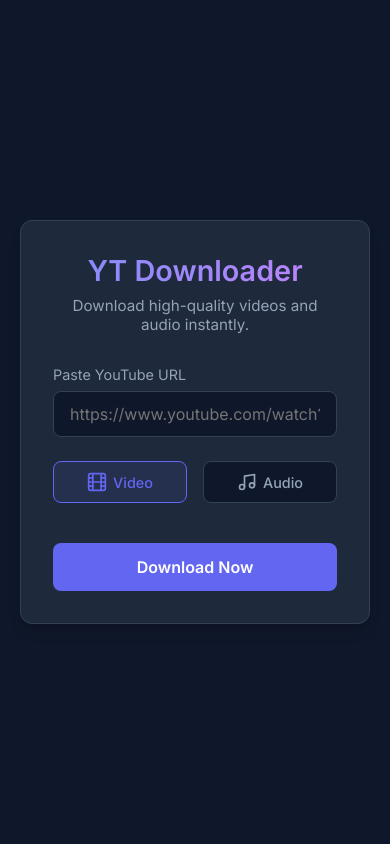
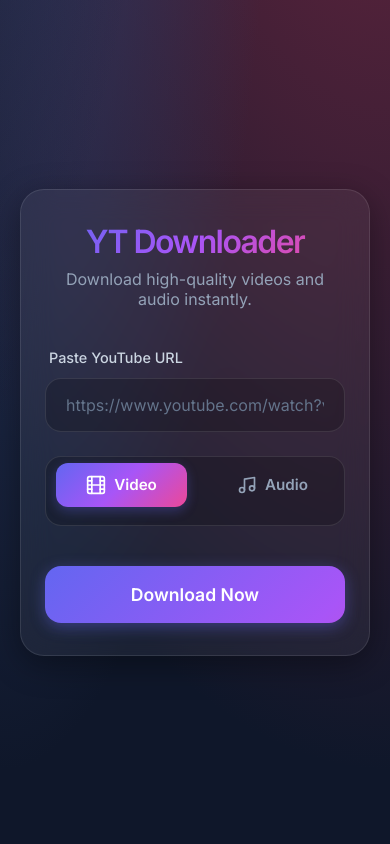
Before and after one commit to AsbinGhimire/ytb-media-downloader, a Django app: page / in a window 390 px wide. Run offline with Django 5.2, Linux system fonts and the light colour scheme.

Commit message:
UI: Apply premium glassmorphism theme and animations

```diff
--- a/yt-downloader/downloader/static/downloader/style.css
+++ b/yt-downloader/downloader/static/downloader/style.css
@@ -1,13 +1,18 @@
 :root {
-    --primary-color: #6366f1; /* Indigo */
-    --primary-hover: #4f46e5;
-    --background-color: #0f172a; /* Slate 900 */
-    --card-background: #1e293b; /* Slate 800 */
-    --text-color: #f8fafc; /* Slate 50 */
-    --text-muted: #94a3b8; /* Slate 400 */
-    --border-color: #334155; /* Slate 700 */
-    --shadow: 0 10px 15px -3px rgba(0, 0, 0, 0.1), 0 4px 6px -2px rgba(0, 0, 0, 0.05);
-    --radius: 12px;
+    /* Premium Palette */
+    --primary-gradient: linear-gradient(135deg, #6366f1 0%, #a855f7 50%, #ec4899 100%);
+    --bg-gradient: radial-gradient(at 0% 0%, hsla(253,16%,7%,1) 0, transparent 50%),
+                   radial-gradient(at 50% 0%, hsla(225,39%,30%,1) 0, transparent 50%),
+                   radial-gradient(at 100% 0%, hsla(339,49%,30%,1) 0, transparent 50%);
+    --glass-bg: rgba(255, 255, 255, 0.05);
+    --glass-border: rgba(255, 255, 255, 0.1);
+    --glass-shadow: 0 8px 32px 0 rgba(0, 0, 0, 0.37);
+    --text-main: #ffffff;
+    --text-muted: #94a3b8;
+    --input-bg: rgba(0, 0, 0, 0.2);
+    --radius-lg: 24px;
+    --radius-md: 16px;
+    --radius-sm: 12px;
 }
 
 * {
@@ -18,73 +23,155 @@
 }
 
 body {
-    background-color: var(--background-color);
-    color: var(--text-color);
     min-height: 100vh;
+    background-color: #0f172a;
+    background-image: var(--bg-gradient);
+    background-size: 200% 200%;
+    animation: bg-shift 15s ease infinite;
     display: flex;
     align-items: center;
     justify-content: center;
+    color: var(--text-main);
     padding: 20px;
+    overflow: hidden; /* For the blobs */
+    position: relative;
 }
 
+/* Animated Background Blobs */
+.blob {
+    position: absolute;
+    filter: blur(80px);
+    z-index: -1;
+    opacity: 0.6;
+    animation: float 10s infinite ease-in-out;
+}
+
+.blob-1 {
+    top: -10%;
+    left: -10%;
+    width: 500px;
+    height: 500px;
+    background: #4f46e5;
+    animation-delay: 0s;
+}
+
+.blob-2 {
+    bottom: -10%;
+    right: -10%;
+    width: 400px;
+    height: 400px;
+    background: #db2777;
+    animation-delay: -2s;
+}
+
+.blob-3 {
+    top: 40%;
+    left: 40%;
+    width: 300px;
+    height: 300px;
+    background: #7c3aed;
+    animation-delay: -4s;
+}
+
+@keyframes float {
+    0%, 100% { transform: translate(0, 0) scale(1); }
+    33% { transform: translate(30px, -50px) scale(1.1); }
+    66% { transform: translate(-20px, 20px) scale(0.9); }
+}
+
+@keyframes bg-shift {
+    0% { background-position: 0% 50%; }
+    50% { background-position: 100% 50%; }
+    100% { background-position: 0% 50%; }
+}
+
+/* Glass Card */
 .container {
     width: 100%;
-    max-width: 500px;
-    background-color: var(--card-background);
-    padding: 2rem;
-    border-radius: var(--radius);
-    box-shadow: var(--shadow);
-    border: 1px solid var(--border-color);
-    text-align: center;
+    max-width: 480px;
+    background: var(--glass-bg);
+    backdrop-filter: blur(16px);
+    -webkit-backdrop-filter: blur(16px);
+    border: 1px solid var(--glass-border);
+    border-radius: var(--radius-lg);
+    padding: 3rem 2.5rem;
+    box-shadow: var(--glass-shadow);
+    position: relative;
+    z-index: 10;
+    transition: transform 0.3s ease;
 }
 
+.container:hover {
+    transform: translateY(-5px);
+    box-shadow: 0 12px 40px 0 rgba(0, 0, 0, 0.45);
+}
+
+/* Typography */
 h1 {
-    font-size: 1.8rem;
+    font-size: 2.5rem;
+    font-weight: 800;
+    text-align: center;
     margin-bottom: 0.5rem;
-    background: linear-gradient(to right, #818cf8, #c084fc);
+    background: var(--primary-gradient);
     -webkit-background-clip: text;
-    -webkit-text-fill-color: transparent;
+    background-clip: text;
+    color: transparent;
+    letter-spacing: -0.05em;
 }
 
 p.subtitle {
+    text-align: center;
     color: var(--text-muted);
-    margin-bottom: 2rem;
-    font-size: 0.95rem;
+    font-size: 1rem;
+    margin-bottom: 2.5rem;
+    font-weight: 400;
 }
 
+/* Form Elements */
 .input-group {
     margin-bottom: 1.5rem;
-    text-align: left;
 }
 
 label {
     display: block;
-    margin-bottom: 0.5rem;
+    margin-bottom: 0.75rem;
     font-size: 0.9rem;
-    color: var(--text-muted);
+    font-weight: 500;
+    color: #cbd5e1;
+    margin-left: 4px;
 }
 
 input[type="url"] {
     width: 100%;
-    padding: 12px 16px;
-    border-radius: 8px;
-    border: 1px solid var(--border-color);
-    background-color: #0f172a;
+    padding: 16px 20px;
+    background: var(--input-bg);
+    border: 1px solid var(--glass-border);
+    border-radius: var(--radius-md);
     color: white;
     font-size: 1rem;
-    transition: border-color 0.2s;
+    transition: all 0.3s ease;
     outline: none;
 }
 
-input[type="url"]:focus {
-    border-color: var(--primary-color);
-    box-shadow: 0 0 0 3px rgba(99, 102, 241, 0.2);
+input[type="url"]::placeholder {
+    color: #64748b;
 }
 
+input[type="url"]:focus {
+    background: rgba(0, 0, 0, 0.4);
+    border-color: #818cf8;
+    box-shadow: 0 0 0 4px rgba(99, 102, 241, 0.15);
+}
+
+/* Format Selector */
 .format-selector {
     display: flex;
     gap: 1rem;
-    margin-bottom: 2rem;
+    margin-bottom: 2.5rem;
+    padding: 6px;
+    background: var(--input-bg);
+    border-radius: var(--radius-md);
+    border: 1px solid var(--glass-border);
 }
 
 .radio-group {
@@ -93,78 +180,98 @@ input[type="url"]:focus {
 }
 
 .radio-group input[type="radio"] {
-    position: absolute;
-    opacity: 0;
-    cursor: pointer;
+    display: none;
 }
 
 .radio-label {
     display: flex;
     align-items: center;
     justify-content: center;
-    padding: 10px;
-    background-color: #0f172a;
-    border: 1px solid var(--border-color);
-    border-radius: 8px;
+    padding: 12px;
+    border-radius: var(--radius-sm);
     cursor: pointer;
-    transition: all 0.2s;
-    font-weight: 500;
+    transition: all 0.3s ease;
+    font-weight: 600;
+    color: var(--text-muted);
+    font-size: 0.95rem;
+    gap: 8px;
 }
 
 .radio-group input[type="radio"]:checked + .radio-label {
-    background-color: rgba(99, 102, 241, 0.1);
-    border-color: var(--primary-color);
-    color: var(--primary-color);
+    background: var(--primary-gradient);
+    color: white;
+    box-shadow: 0 4px 12px rgba(99, 102, 241, 0.3);
 }
 
+.radio-label:hover:not(:has(input:checked)) {
+    background: rgba(255, 255, 255, 0.05);
+    color: white;
+}
+
+/* Submit Button */
 button {
     width: 100%;
-    padding: 14px;
-    background-color: var(--primary-color);
+    padding: 18px;
+    background: var(--primary-gradient);
+    background-size: 200% auto;
     color: white;
     border: none;
-    border-radius: 8px;
-    font-size: 1rem;
-    font-weight: 600;
+    border-radius: var(--radius-md);
+    font-size: 1.1rem;
+    font-weight: 700;
     cursor: pointer;
-    transition: background-color 0.2s, transform 0.1s;
+    transition: all 0.3s ease;
+    box-shadow: 0 4px 15px rgba(99, 102, 241, 0.4);
+    position: relative;
+    overflow: hidden;
 }
 
 button:hover {
-    background-color: var(--primary-hover);
+    background-position: right center;
+    transform: translateY(-2px);
+    box-shadow: 0 8px 25px rgba(99, 102, 241, 0.5);
 }
 
 button:active {
-    transform: scale(0.98);
+    transform: scale(0.98) translateY(0);
 }
 
 button:disabled {
     opacity: 0.7;
     cursor: not-allowed;
+    filter: grayscale(0.5);
 }
 
+/* Status Messages */
 .status-message {
     margin-top: 1.5rem;
     padding: 1rem;
-    border-radius: 8px;
+    border-radius: var(--radius-sm);
     font-size: 0.95rem;
-    display: none; /* Hidden by default */
+    display: none;
+    text-align: center;
+    animation: fadeIn 0.3s ease;
+    backdrop-filter: blur(10px);
+}
+
+@keyframes fadeIn {
+    from { opacity: 0; transform: translateY(10px); }
+    to { opacity: 1; transform: translateY(0); }
 }
 
 .status-message.success {
-    display: block;
-    background-color: rgba(34, 197, 94, 0.1);
+    background: rgba(34, 197, 94, 0.15);
     color: #4ade80;
-    border: 1px solid rgba(34, 197, 94, 0.2);
+    border: 1px solid rgba(34, 197, 94, 0.3);
 }
 
 .status-message.error {
-    display: block;
-    background-color: rgba(239, 68, 68, 0.1);
+    background: rgba(239, 68, 68, 0.15);
     color: #f87171;
-    border: 1px solid rgba(239, 68, 68, 0.2);
+    border: 1px solid rgba(239, 68, 68, 0.3);
 }
 
+/* Loader */
 .loader {
     display: inline-block;
     width: 20px;
@@ -173,7 +280,7 @@ button:disabled {
     border-radius: 50%;
     border-top-color: white;
     animation: spin 0.8s linear infinite;
-    margin-right: 8px;
+    margin-right: 10px;
     vertical-align: middle;
 }
 
@@ -181,6 +288,17 @@ button:disabled {
     to { transform: rotate(360deg); }
 }
 
-.hidden {
-    display: none;
+/* Responsiveness */
+@media (max-width: 600px) {
+    .container {
+        padding: 2rem 1.5rem;
+    }
+
+    h1 {
+        font-size: 2rem;
+    }
+
+    .blob {
+        display: none; /* Perf optimization on mobile */
+    }
 }
--- a/yt-downloader/downloader/templates/downloader/index.html
+++ b/yt-downloader/downloader/templates/downloader/index.html
@@ -1,6 +1,7 @@
 {% load static %}
 <!DOCTYPE html>
 <html lang="en">
+
 <head>
     <meta charset="UTF-8">
     <meta name="viewport" content="width=device-width, initial-scale=1.0">
@@ -8,7 +9,13 @@
     <link href="https://fonts.googleapis.com/css2?family=Inter:wght@400;500;600&display=swap" rel="stylesheet">
     <link rel="stylesheet" href="{% static 'downloader/style.css' %}">
 </head>
+
 <body>
+
+    <!-- Background Blobs -->
+    <div class="blob blob-1"></div>
+    <div class="blob blob-2"></div>
+    <div class="blob blob-3"></div>
 
     <div class="container">
         <h1>YT Downloader</h1>
@@ -25,14 +32,29 @@
                 <div class="radio-group">
                     <input type="radio" id="video" name="format" value="best" checked>
                     <label class="radio-label" for="video">
-                        <svg width="20" height="20" viewBox="0 0 24 24" fill="none" stroke="currentColor" stroke-width="2" stroke-linecap="round" stroke-linejoin="round" style="margin-right: 6px;"><rect x="2" y="2" width="20" height="20" rx="2.18" ry="2.18"></rect><line x1="7" y1="2" x2="7" y2="22"></line><line x1="17" y1="2" x2="17" y2="22"></line><line x1="2" y1="12" x2="22" y2="12"></line><line x1="2" y1="7" x2="7" y2="7"></line><line x1="2" y1="17" x2="7" y2="17"></line><line x1="17" y1="17" x2="22" y2="17"></line><line x1="17" y1="7" x2="22" y2="7"></line></svg>
+                        <svg width="20" height="20" viewBox="0 0 24 24" fill="none" stroke="currentColor"
+                            stroke-width="2" stroke-linecap="round" stroke-linejoin="round">
+                            <rect x="2" y="2" width="20" height="20" rx="2.18" ry="2.18"></rect>
+                            <line x1="7" y1="2" x2="7" y2="22"></line>
+                            <line x1="17" y1="2" x2="17" y2="22"></line>
+                            <line x1="2" y1="12" x2="22" y2="12"></line>
+                            <line x1="2" y1="7" x2="7" y2="7"></line>
+                            <line x1="2" y1="17" x2="7" y2="17"></line>
+                            <line x1="17" y1="17" x2="22" y2="17"></line>
+                            <line x1="17" y1="7" x2="22" y2="7"></line>
+                        </svg>
                         Video
                     </label>
                 </div>
                 <div class="radio-group">
                     <input type="radio" id="audio" name="format" value="audio">
                     <label class="radio-label" for="audio">
-                        <svg width="20" height="20" viewBox="0 0 24 24" fill="none" stroke="currentColor" stroke-width="2" stroke-linecap="round" stroke-linejoin="round" style="margin-right: 6px;"><path d="M9 18V5l12-2v13"></path><circle cx="6" cy="18" r="3"></circle><circle cx="18" cy="16" r="3"></circle></svg>
+                        <svg width="20" height="20" viewBox="0 0 24 24" fill="none" stroke="currentColor"
+                            stroke-width="2" stroke-linecap="round" stroke-linejoin="round">
+                            <path d="M9 18V5l12-2v13"></path>
+                            <circle cx="6" cy="18" r="3"></circle>
+                            <circle cx="18" cy="16" r="3"></circle>
+                        </svg>
                         Audio
                     </label>
                 </div>
@@ -48,4 +70,5 @@
 
     <script src="{% static 'downloader/script.js' %}"></script>
 </body>
+
 </html>
```
